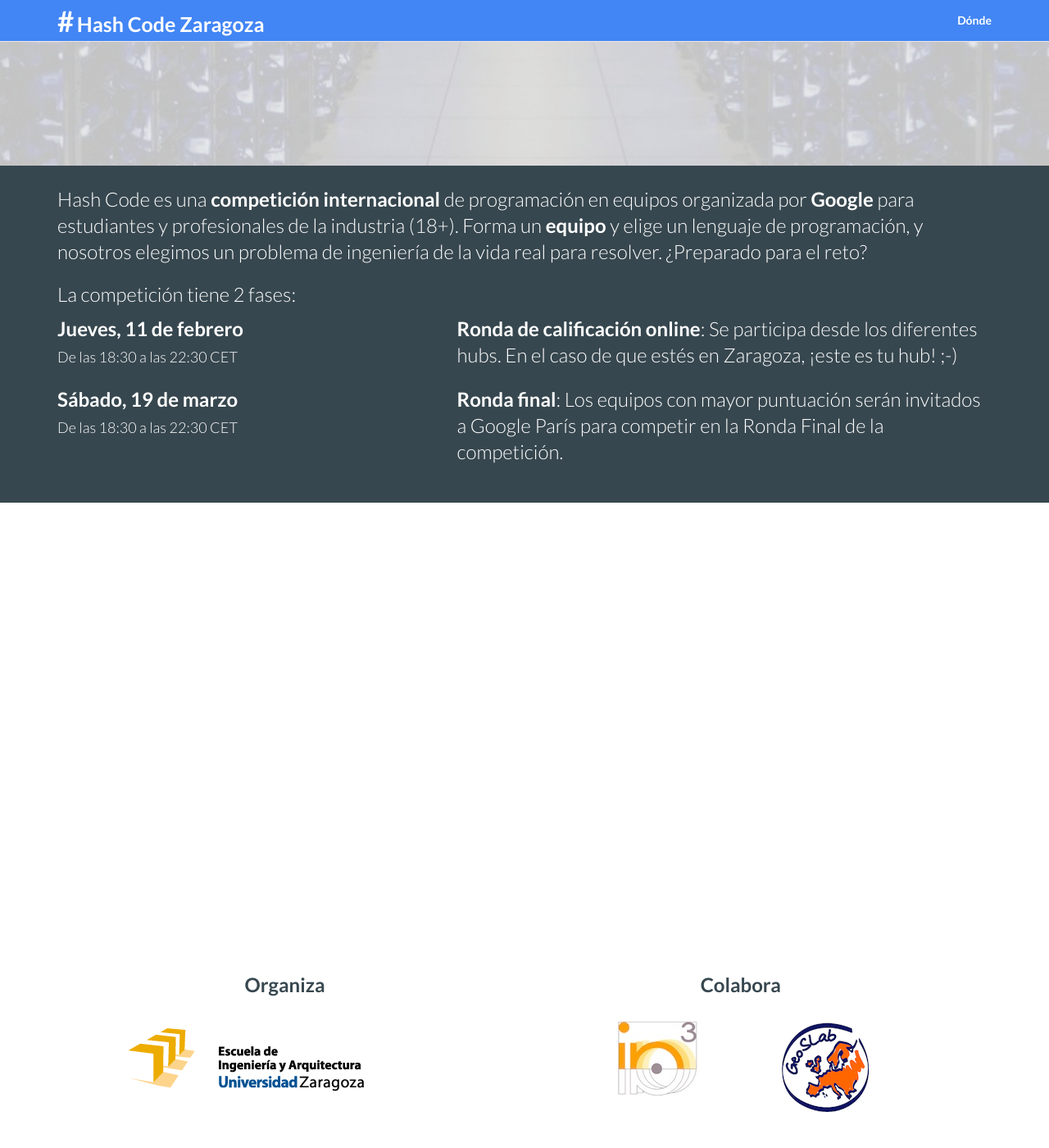
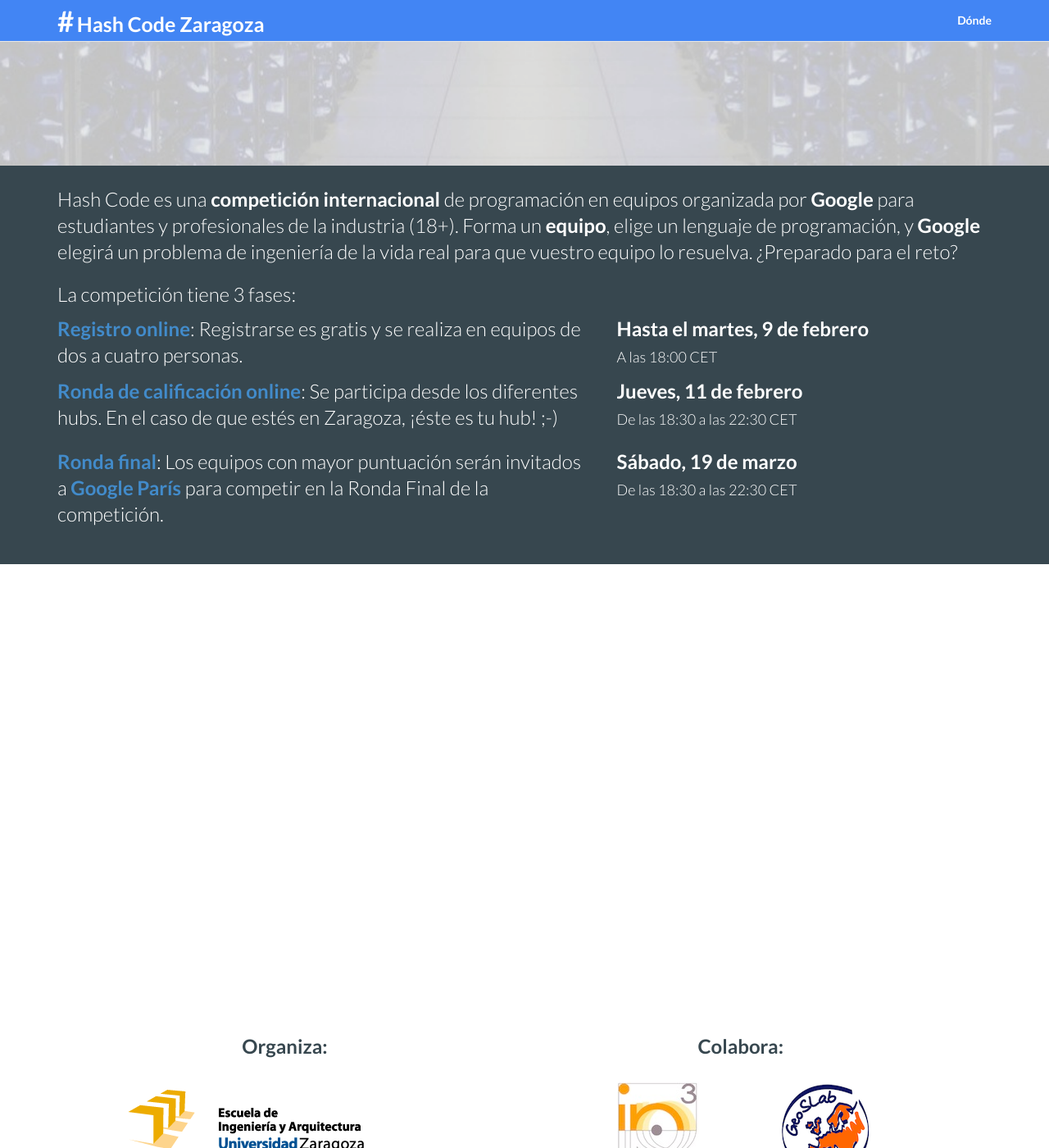
Before and after one commit to hashcodezgz/hashcodezgz.github.io, a Jekyll site: the page index.html, which Jekyll copies as it is, in a window 1280 px wide and 1400 px high, scrolled down 697 px. Shown: the whole window at 82% size. Built offline with Jekyll 4.4.1, drawn with Linux system fonts in a browser that asks for light colours.

Commit message:
Update sections

```diff
--- a/index.html
+++ b/index.html
@@ -62,7 +55,6 @@
     }
     google.maps.event.addDomListener(window, 'load', initialize);
     </script>
-
 </head>
 
 <body>
@@ -91,13 +83,10 @@
         </div>
         <!-- /.container -->
     </nav>
-
     <section id="home">
         <!-- Header -->
         <div class="intro-header">
-
             <div class="container">
-
                 <div class="row">
                     <div class="col-lg-12">
                         <div class="intro-message">
@@ -107,7 +96,6 @@
                             <h2>¿Aceptas el reto?</h2>
                             <!--<hr class="intro-divider">-->
                             <ul class="list-inline intro-social-buttons">
-
                                 <li>
                                     <a href="https://hashcode.withgoogle.com/signup.html" class="btn btn-default btn-lg sign-up"><span class="network-name">Regístrate</span></a>
                                 </li>
@@ -115,63 +103,80 @@
                         </div>
                     </div>
                 </div>
-
             </div>
             <!-- /.container -->
-
         </div>
         <!-- /.intro-header -->
     </section>
-
     <section id="info">
         <div class="banner">
             <div class="container">
-
                 <div class="row">
                     <div class="col-lg-12">
                         <!--<h2>Keep in Touch:</h2>-->
                         <p class="summary_text">
-                            Hash Code es una <strong>competición internacional</strong> de programación en equipos organizada por <strong>Google</strong> para estudiantes y profesionales de la industria (18+). Forma un <strong>equipo</strong> y elige un lenguaje de programación, y nosotros elegimos un problema de ingeniería de la vida real para resolver. ¿Preparado para el reto?
+                            Hash Code es una <strong>competición internacional</strong> de programación en equipos organizada por <strong>Google</strong> para estudiantes y profesionales de la industria (18+). Forma un <strong>equipo</strong>, elige un lenguaje de programación, y <strong>Google</strong> elegirá un problema de ingeniería de la vida real para que vuestro equipo lo resuelva. ¿Preparado para el reto?
                         </p>
                         <p style="margin-top:20px;" class="summary_text">
-                            La competición tiene 2 fases:
+                            La competición tiene 3 fases:
                             <br>
                             <div class="row">
+                                <div class="col-md-7">
+                                    <p class="summary_text">
+                                        <strong><a href="https://hashcode.withgoogle.com/signup.html">Registro online</a></strong>: Registrarse es gratis y se realiza en equipos de dos a cuatro personas.
+                                    </p>
+                                </div>
                                 <div class="col-md-4">
-                                    <p class="summary_text"><strong>Jueves, 11 de febrero</strong>
-                                        <br> <span class="time">De las 18:30 a las 22:30 CET </span></p>
+                                    <p class="summary_text">
+                                        <strong>Hasta el martes, 9 de febrero</strong>
+                                        <br>
+                                        <span class="time">A las 18:00 CET</span>
+                                    </p>
                                 </div>
-                                <div class="col-md-offset-1 col-md-7">
-                                    <p class="summary_text"><strong>Ronda de calificación online</strong>: Se participa desde los diferentes hubs. En el caso de que estés en Zaragoza, ¡este es tu hub! ;-)</p>
+                            </div>
+                            <div class="row">
+                                <div class="col-md-7">
+                                    <p class="summary_text">
+                                        <strong><a href="https://hashcode.withgoogle.com/overview.html#qualification">Ronda de calificación online</a></strong>: Se participa desde los diferentes hubs. En el caso de que estés en Zaragoza, ¡éste es tu hub! ;-)
+                                    </p>
+                                </div>
+                                <div class="col-md-4">
+                                    <p class="summary_text">
+                                        <strong>Jueves, 11 de febrero</strong>
+                                        <br>
+                                        <span class="time">De las 18:30 a las 22:30 CET</span>
+                                    </p>
                                 </div>
                             </div>
                             <div class="row" style="margin-top:10px;">
+                                <div class="col-md-7">
+                                    <p class="summary_text">
+                                        <strong><a href="https://hashcode.withgoogle.com/overview.html#final">Ronda final</a></strong>: Los equipos con mayor puntuación serán invitados a <strong><a href="http://www.google.es/about/careers/locations/paris/">Google París</a></strong> para competir en la Ronda Final de la competición.
+                                    </p>
+                                </div>
                                 <div class="col-md-4">
-                                    <p class="summary_text"><strong>Sábado, 19 de marzo</strong>
-                                        <br> <span class="time">De las 18:30 a las 22:30 CET </span></p>
-                                </div>
-                                <div class="col-md-offset-1 col-md-7">
-                                    <p class="summary_text"><strong>Ronda final</strong>: Los equipos con mayor puntuación serán invitados a Google París para competir en la Ronda Final de la competición.</p>
+                                    <p class="summary_text">
+                                        <strong>Sábado, 19 de marzo</strong>
+                                        <br>
+                                        <span class="time">De las 18:30 a las 22:30 CET</span>
+                                    </p>
                                 </div>
                             </div>
                         </p>
                     </div>
+                    <!--
                     <div class="col-lg-6">
                         <ul class="list-inline banner-social-buttons">
-
-                            <!--    <li>
+                             <li>
                             	<a href="https://twitter.com/SBootstrap" class="btn btn-default btn-lg"><i class="fa fa-twitter fa-fw"></i> <span class="network-name">twitter</span></a>
                         	</li>
-
                         	<li>
                             	<a href="https://github.com/IronSummitMedia/startbootstrap" class="btn btn-default btn-lg"><i class="fa fa-github fa-fw"></i> <span class="network-name">github</span></a>
                         	</li>
                     	</ul>
                     </div>-->
                 </div>
-
             </div>
-
         </div>
     </section>
     <!-- /.banner -->
@@ -184,11 +189,11 @@
             <div class="row header">
                 <div class="col-md-6">
                     <center>
-                        <h3>Organiza</h3></center>
+                        <h3>Organiza:</h3></center>
                 </div>
                 <div class="col-md-5" style="margin-left:20px;">
                     <center>
-                        <h3>Colabora</h3></center>
+                        <h3>Colabora:</h3></center>
                 </div>
             </div>
             <div class="row logos">
@@ -205,6 +210,7 @@
                 </div>
             </div>
         </div>
+    </div>
     <footer>
         <div class="container">
             <div class="row">
@@ -217,19 +223,14 @@
             </div>
         </div>
     </footer>
-
     <!-- jQuery Version 1.11.0 -->
     <script src="js/jquery-1.11.0.js"></script>
-
     <!-- Plugin JavaScript -->
     <script src="js/jquery.easing.min.js"></script>
-
     <!-- Bootstrap Core JavaScript -->
     <script src="js/bootstrap.min.js"></script>
-
     <!-- Custom Theme JavaScript -->
     <script src="js/landing-page.js"></script>
-
 </body>
 
 </html>
```
Also changed, not shown: other parts of index.html (+1 -8 lines), 1 other file. Lines whose indentation alone changed are shown as unchanged.
